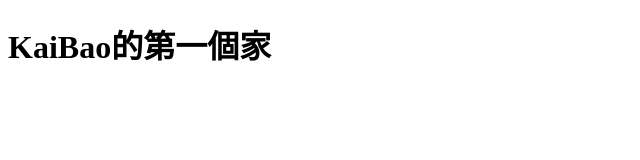
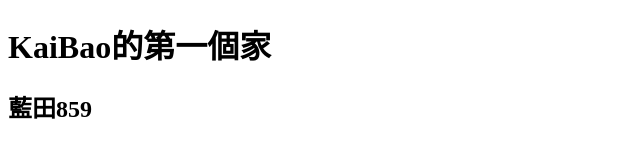
Before and after one commit to kaibaooo/IMD562-Javascript, a plain HTML site: page index.html in a window 1280 px wide. Shown: the whole page, without its empty margins (0-640 px from the left). Drawn offline with Linux system fonts and the light colour scheme.

Commit message:
新增H2

```diff
--- a/index.html
+++ b/index.html
@@ -8,5 +8,6 @@
 </head>
 <body>
     <h1>KaiBao的第一個家</h1>
+    <h2>藍田859</h2>
 </body>
 </html>
```
